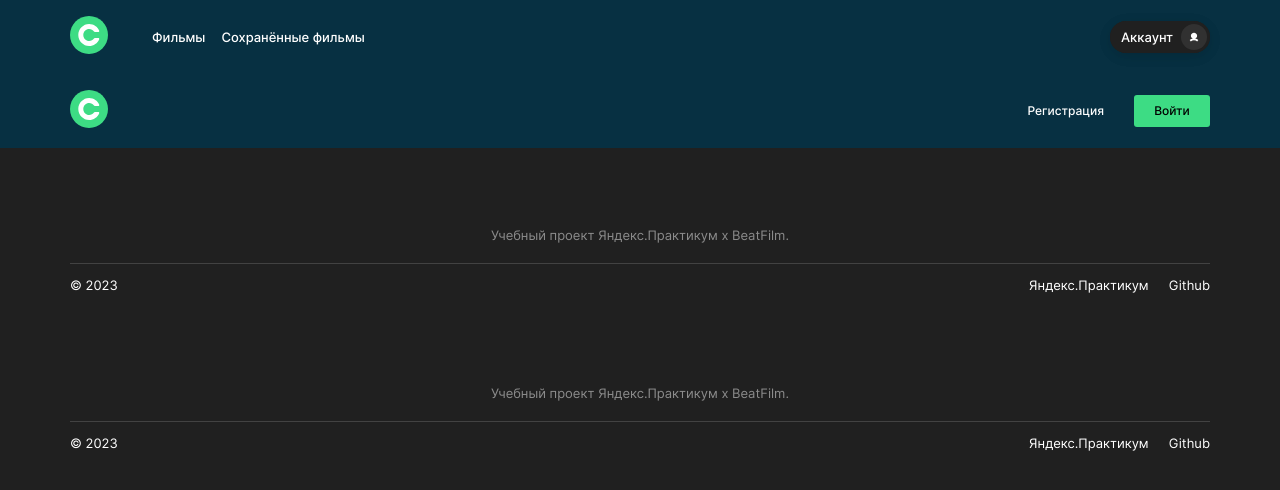
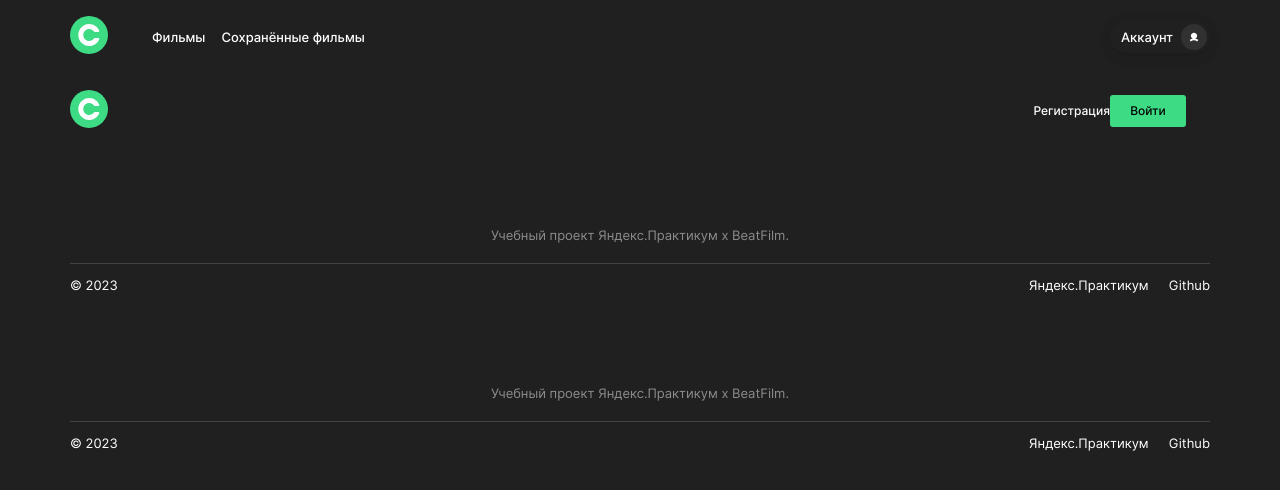
Before and after one commit to OlgaDavlyud/movies-explorer-frontend, a React (Create React App) app: page /saved-movies in a window 1280 px wide. Shown: the top 490 px of the page. Built offline with nearby package versions, Linux system fonts and the light colour scheme.

Commit message:
Реализован компонент  Navigate

```diff
--- a/src/components/Header/Header.css
+++ b/src/components/Header/Header.css
@@ -1,37 +1,30 @@
 .header {
+    max-width: 1280px;
     height: 74px;
     padding-left: 70px;
     padding-right: 70px;
     background: #073042;
     display: flex;
+    align-items: center;
+    justify-content: space-between;
+}
+
+.header-dark {
+    display: grid;
+    grid-template-columns: 38px 1fr;
+    gap: 44px;
+    background: #202020;
+}
+
+.header__container-landing {
+    height: 74px;
+    display: flex;
     justify-content: space-between;
     align-items: center;
 }
 
-.header__navigation {
+.header__container {
+    height: 74px;
     display: flex;
-    justify-content: space-between;
     align-items: center;
-    gap: 30px;
 }
-
-.header__auth-link {
-    font-family: 'Inter', 'Arial', sans-serif;
-    text-decoration: none;
-    font-style: normal;
-    font-weight: 500;
-    font-size: 12px;
-    line-height: 16px;
-    text-align: right;
-    color: #FFFFFF;
-    transition: opacity 0.3s;
-    cursor: pointer;
-}
-
-.header__auth-link:hover {
-    opacity: 0.7;
-}
-
-.header-dark {
-    background: #202020;
-}
--- a/src/components/Header/Header.js
+++ b/src/components/Header/Header.js
@@ -1,23 +1,18 @@
 import React from "react";
 import './Header.css';
-import { Routes, Route, Link } from 'react-router-dom';
+import { Routes, Route, useLocation } from 'react-router-dom';
 import Logo from '../Logo/Logo';
-import HeaderBtn from "../HeaderBtn/HeaderBtn";
 import Navigation from "../Navigation/Navigation";
 
-function Header() {
+function Header(props) {
+    let { pathname } = useLocation();
+
     return(
-        <header className="header">
+        <header className={ pathname === "/" ? "header" : "header header-dark"}>
             <Logo />
             <Routes>
-                <Route path="/" element={
-                    <nav className="header__navigation">
-                        <Link to='/signup' className="header__auth-link">Регистрация</Link>
-                        <Link to="/signin"><HeaderBtn /></Link>
-                    </nav>
-                }>
-                </Route>
-                <Route path="/movies" element={ <Navigation /> }></Route>
+                <Route path="/" element={<Navigation loggedIn="false" />} />
+                <Route path="/movies" element={<Navigation loggedIn={ props.loggedIn } />} />
                 <Route path="/saved-movies" element={ <Navigation /> }></Route>
                 <Route path="/profile" element={ <Navigation /> }></Route>
             </Routes>
--- a/src/components/HeaderBtn/HeaderBtn.js
+++ b/src/components/LoginBtn/LoginBtn.js
@@ -1,7 +1,7 @@
 import React from "react";
-import './HeaderBtn.css';
+import './LoginBtn.css';
 
-function HeaderBtn() {
+function LoginBtn() {
     return(
         <button className="header__login-btn">
             <p className="login-btn__text">Войти</p>
@@ -9,4 +9,4 @@ function HeaderBtn() {
     )
 }
 
-export default HeaderBtn
+export default LoginBtn
--- a/src/components/Navigation/Navigation.css
+++ b/src/components/Navigation/Navigation.css
@@ -1,13 +1,41 @@
 .navigation {
-    width: 100%;
+    display: grid;
+    grid-template-columns: 1fr 100px;
+    align-items: center;
+}
+
+.navigation-landing {
     display: flex;
+    justify-content: flex-end;
     align-items: center;
-    justify-content: space-between;
+    gap: 30px;
+}
+
+.navigation__auth-link {
+    font-family: 'Inter', 'Arial', sans-serif;
+    text-decoration: none;
+    font-style: normal;
+    font-weight: 500;
+    font-size: 12px;
+    line-height: 16px;
+    text-align: right;
+    color: #FFFFFF;
+    transition: opacity 0.3s;
+    cursor: pointer;
+}
+
+.navigation__auth-link:hover {
+    opacity: 0.7;
 }
 
 .navigation__container {
+    display: grid;
+    grid-template-columns: 1fr 100px;
+    align-items: center;
+}
+
+.navigation__container-link {
     display: flex;
-    padding-left: 44px;
     gap: 16px;
 }
 
--- a/src/components/Navigation/Navigation.js
+++ b/src/components/Navigation/Navigation.js
@@ -1,16 +1,29 @@
 import React from "react";
 import './Navigation.css';
-import { Link } from 'react-router-dom';
+import { Link, useLocation } from 'react-router-dom';
 import NavigationBtn from "../NavigationBtn/NavigationBtn";
+import LoginBtn from "../LoginBtn/LoginBtn";
 
-function Navigation() {
+function Navigation(props) {
+    let { pathname } = useLocation();
+
+    const navigationHeader = props.loggedIn ? (
+        <>
+                <Link to='/signup' className="navigation__auth-link">Регистрация</Link>
+                <Link to="/signin"><LoginBtn /></Link>
+        </>
+    ) : (
+        <>
+                <div className="navigation__container-link">
+                    <Link className="navigation__link" to='/movies'>Фильмы</Link>
+                    <Link className="navigation__link" to='/saved-movies'>Сохранённые фильмы</Link>
+                </div>
+                <Link className="navigation__profile-btn" to="/profile"><NavigationBtn /></Link>
+        </>
+    )
     return(
-        <nav className="navigation">
-            <div className="navigation__container">
-                <Link className="navigation__link" to='/movies'>Фильмы</Link>
-                <Link className="navigation__link" to='/saved-movies'>Сохранённые фильмы</Link>
-            </div>
-            <Link className="navigation__profile-btn" to="/profile"><NavigationBtn /></Link>
+        <nav className={pathname !== "/" ? "navigation" : "navigation-landing"}>
+            {navigationHeader}
         </nav>
     )
 }
```
Also changed, not shown: src/components/LoginBtn/LoginBtn.css (renamed from src/components/HeaderBtn/HeaderBtn.css).
